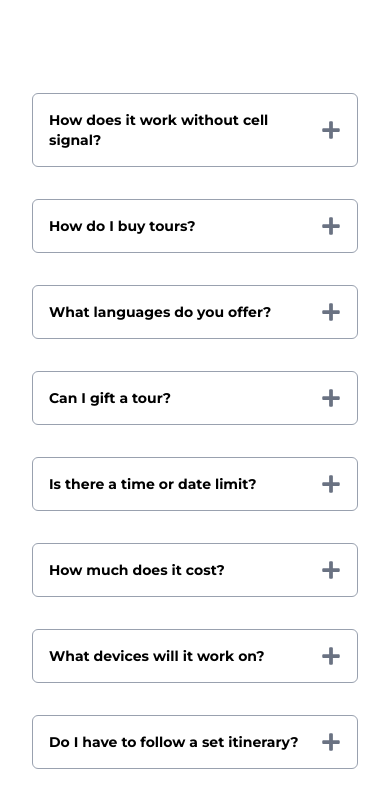
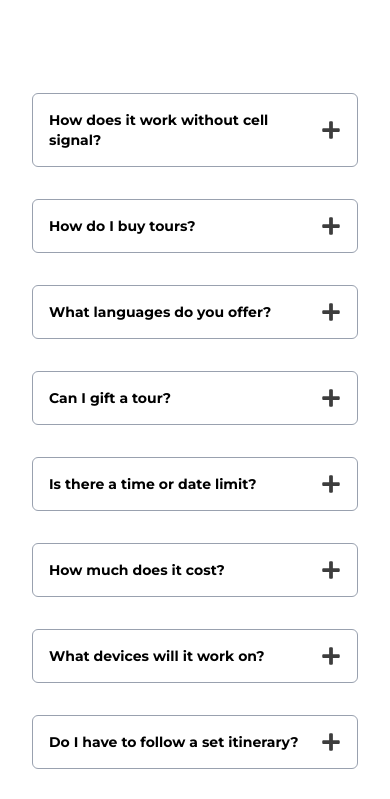
Before and after one commit to shahab-02/tourSphereTravel, a React (Vite) app: page / in a window 390 px wide. Shown: the part 4140-4939 px from the top of the page. Built offline with nearby package versions, Linux system fonts and the light colour scheme.

Commit message:
Update FAQ and Navbar styles for improved UI
Changed icon colors in FAQItems for better contrast and updated Navbar link styles to use custom colors instead of default red. Also replaced logo anchor with Link for consistent routing.

```diff
--- a/src/components/FAQItems.jsx
+++ b/src/components/FAQItems.jsx
@@ -13,8 +13,8 @@ function FAQItems({ question, answer }) {
         className="flex justify-between items-center w-full text-left"
       >
         <span className="text-sm sm:text-md md:text-xl font-bold text-black">{question}</span>
-        <span className="text-xl text-gray-500">
-          {open ? <FaMinus/> : <FaPlus />}
+        <span className="text-xl text-[#CFCFCF]">
+          {open ? <FaMinus className="text-[#3D3D3D]"/> : <FaPlus className="text-[#3D3D3D]" />}
         </span>
       </button>
 
--- a/src/components/Navbar.jsx
+++ b/src/components/Navbar.jsx
@@ -15,18 +15,20 @@ function Navbar() {
 
     <header className='flex bg-[#000000] opacity-90 justify-between w-full items-center p-4'>
 
-        <a href="#home"><img src={logo} alt="Image Error" className='h-12 ml-4 md:h-14 md:ml-14 '/></a>
+        <Link to= "/">
+        <img src={logo} alt="Image Error" className='h-12 ml-4 md:h-14 md:ml-14 '/>
+        </Link>
 
         {/* Nav Section All Desktop */}
 
         <nav className='hidden text-white lg:flex space-x-8 font-poppins '>
         <div>
-          <NavLink to= "/" className={({isActive}) => `${isActive ? "text-red-600 font-bold" : ""}` }>
+          <NavLink to= "/" className={({isActive}) => `${isActive ? "text-[#E94132] font-bold" : ""}` }>
             Home
           </NavLink>
         </div>
         <div>
-          <NavLink to= "/about" className={({isActive}) => `${isActive ? "text-red-600 font-bold" : ""}` }>About Us</NavLink>
+          <NavLink to= "/about" className={({isActive}) => `${isActive ? "text-[#E94132] font-bold" : ""}` }>About Us</NavLink>
         </div>
         <div>
           <Link>Travel Services</Link>
@@ -38,7 +40,7 @@ function Navbar() {
 
       <div className='hidden lg:flex text-white '>
        <Link to= "contact"><button className='bg-gradient-to-r from-[#F97150] to-[#FF668A]
-       mr-15 px-5 py-3 rounded-3xl font-poppins font-medium  '>CONTACT US</button></Link>
+       mr-15 px-5 py-3 rounded-3xl font-poppins font-medium '>CONTACT US</button></Link>
       </div>
       {/* Tab/Mobile Nav */}
       <button className='text-white lg:hidden mr-4 md:mr-14 ' onClick={() => setOpen(!open)}>
@@ -49,12 +51,12 @@ function Navbar() {
       {open && (
         <nav className="absolute top-16 left-0 w-full bg-black text-white flex flex-col items-center gap-4 py-6 font-poppins lg:hidden">
           <div>
-          <NavLink to= "/" className={({isActive}) => `${isActive ? "text-red-600 font-bold" : ""}` }>
+          <NavLink to= "/" className={({isActive}) => `${isActive ? "text-[#E94132] font-bold" : ""}` }>
             Home
           </NavLink>
         </div>
         <div>
-          <NavLink to= "/about" className={({isActive}) => `${isActive ? "text-red-600 font-bold" : ""}` }>About Us</NavLink>
+          <NavLink to= "/about" className={({isActive}) => `${isActive ? "text-[#E94132] font-bold" : ""}` }>About Us</NavLink>
         </div>
         <div>
           <Link>Travel Services</Link>
```
